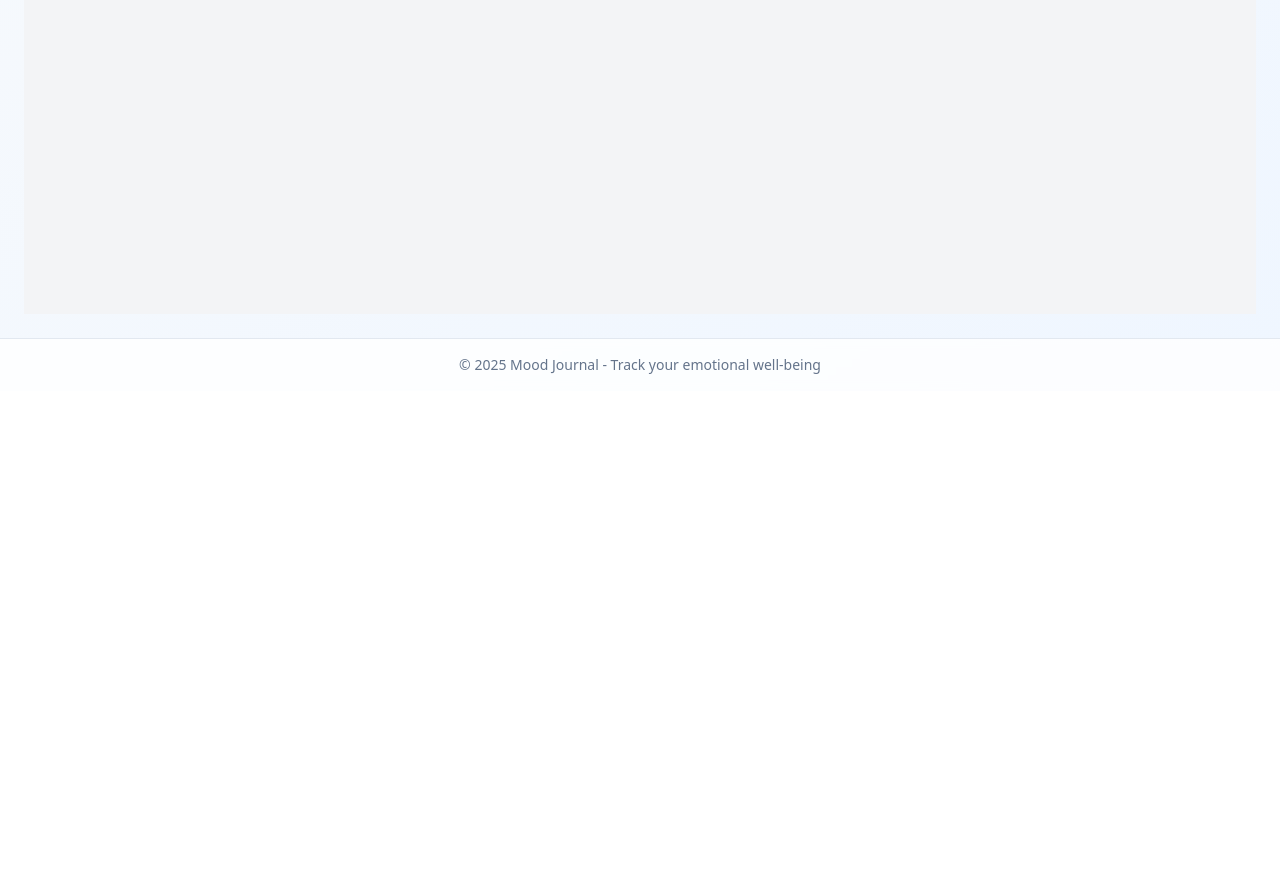
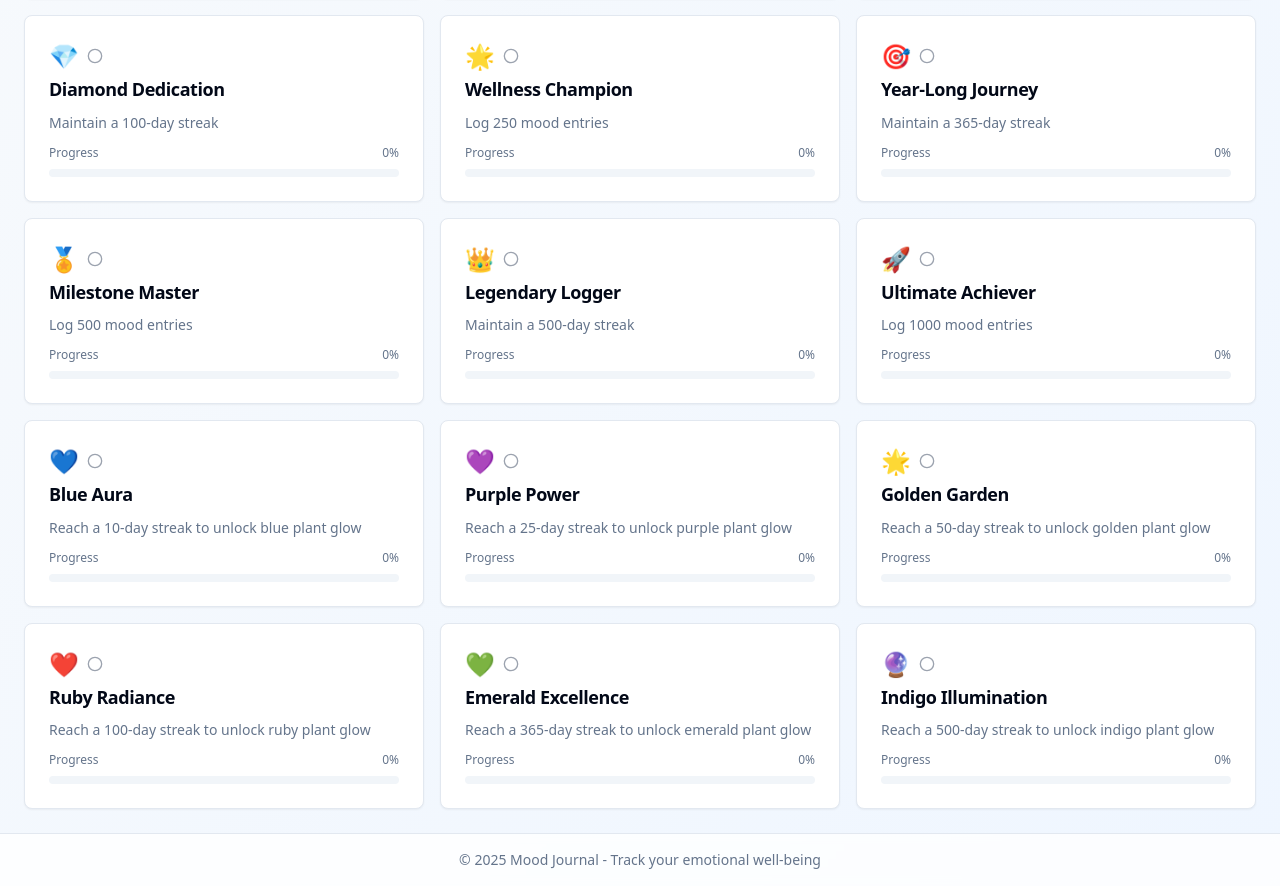
Before and after one commit to AvishkarPN/inner-compass-insight, a React (Vite) app: page /achievements in a window 1280 px wide. Before the commit this address had no page. Shown: the part 575-1461 px from the top of the page. Before the commit the page ends 966 px from the top, so only its background shows below. Built offline with nearby package versions, Linux system fonts and the light colour scheme.

Commit message:
Fix: Sad mood color, achievement updates, streak milestones
- Fixed the color for sad entries in recent entries and history.
- Implemented the achievement updates.
- Added streak-based milestones to change the plant appearance in the achievements tab.

```diff
--- a/src/App.tsx
+++ b/src/App.tsx
@@ -9,6 +9,7 @@ import AppLayout from "./components/layout/AppLayout";
 import Dashboard from "./pages/Dashboard";
 import History from "./pages/History";
 import Insights from "./pages/Insights";
+import Achievements from "./pages/Achievements";
 import MoodArt from "./pages/MoodArt";
 import Wellness from "./pages/Wellness";
 import NotFound from "./pages/NotFound";
@@ -27,6 +28,7 @@ const App = () => (
               <Route path="/" element={<Dashboard />} />
               <Route path="/history" element={<History />} />
               <Route path="/insights" element={<Insights />} />
+              <Route path="/achievements" element={<Achievements />} />
               <Route path="/wellness" element={<Wellness />} />
               <Route path="/mood-art" element={<MoodArt />} />
               <Route path="*" element={<NotFound />} />
--- a/src/components/MoodEntryCard.tsx
+++ b/src/components/MoodEntryCard.tsx
@@ -15,9 +15,9 @@ const moodColorMap = {
   energetic: '#ffa502',
   happy: '#feca57',
   peaceful: '#2ecc71',
-  calm: '#3498db', // Changed to match MoodSelector
+  calm: '#3498db',
   anxious: '#9b59b6',
-  sad: '#6366f1',
+  sad: '#74b9ff', // Fixed to match MoodSelector
 };
 
 const MoodEntryCard: React.FC<MoodEntryCardProps> = ({ entry }) => {
--- a/src/components/WeeklyMoodChart.tsx
+++ b/src/components/WeeklyMoodChart.tsx
@@ -8,7 +8,7 @@ const moodColorMap = {
   angry: '#ff6b6b',
   energetic: '#ffa502',
   happy: '#feca57',
-  sad: '#74b9ff',
+  sad: '#74b9ff', // Fixed to match MoodSelector
   calm: '#3498db',
   anxious: '#9b59b6',
 };
--- a/src/components/mood-garden/constants.ts
+++ b/src/components/mood-garden/constants.ts
@@ -134,5 +134,48 @@ export const achievements = [
     description: 'Log 1000 mood entries',
     icon: '🚀',
     requirement: (entries: number, streak: number) => entries >= 1000
+  },
+  // Streak Milestone Achievements that affect plant appearance
+  {
+    id: 'streak_milestone_10',
+    title: 'Blue Aura',
+    description: 'Reach a 10-day streak to unlock blue plant glow',
+    icon: '💙',
+    requirement: (entries: number, streak: number) => streak >= 10
+  },
+  {
+    id: 'streak_milestone_25',
+    title: 'Purple Power',
+    description: 'Reach a 25-day streak to unlock purple plant glow',
+    icon: '💜',
+    requirement: (entries: number, streak: number) => streak >= 25
+  },
+  {
+    id: 'streak_milestone_50',
+    title: 'Golden Garden',
+    description: 'Reach a 50-day streak to unlock golden plant glow',
+    icon: '🌟',
+    requirement: (entries: number, streak: number) => streak >= 50
+  },
+  {
+    id: 'streak_milestone_100',
+    title: 'Ruby Radiance',
+    description: 'Reach a 100-day streak to unlock ruby plant glow',
+    icon: '❤️',
+    requirement: (entries: number, streak: number) => streak >= 100
+  },
+  {
+    id: 'streak_milestone_365',
+    title: 'Emerald Excellence',
+    description: 'Reach a 365-day streak to unlock emerald plant glow',
+    icon: '💚',
+    requirement: (entries: number, streak: number) => streak >= 365
+  },
+  {
+    id: 'streak_milestone_500',
+    title: 'Indigo Illumination',
+    description: 'Reach a 500-day streak to unlock indigo plant glow',
+    icon: '🔮',
+    requirement: (entries: number, streak: number) => streak >= 500
   }
 ];
--- /dev/null
+++ b/src/pages/Achievements.tsx
@@ -0,0 +1,20 @@
+
+import React from 'react';
+import AchievementsDisplay from '@/components/AchievementsDisplay';
+
+const Achievements = () => {
+  return (
+    <div className="space-y-6">
+      <div className="flex flex-col gap-4">
+        <h1 className="text-2xl font-bold">Achievements</h1>
+        <p className="text-muted-foreground">
+          Track your progress and unlock special milestones as you maintain your mood tracking journey.
+        </p>
+      </div>
+
+      <AchievementsDisplay />
+    </div>
+  );
+};
+
+export default Achievements;
```
